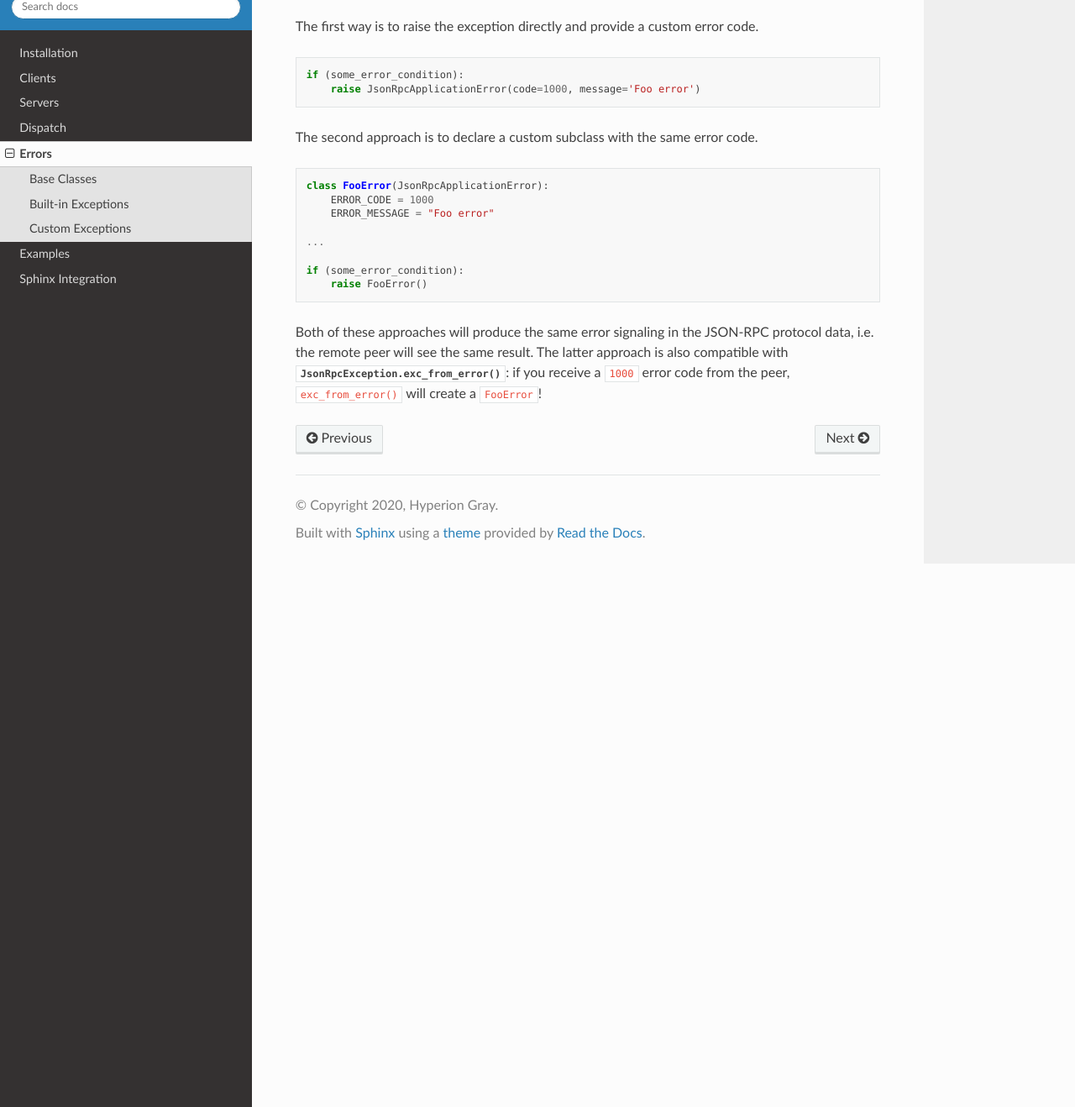
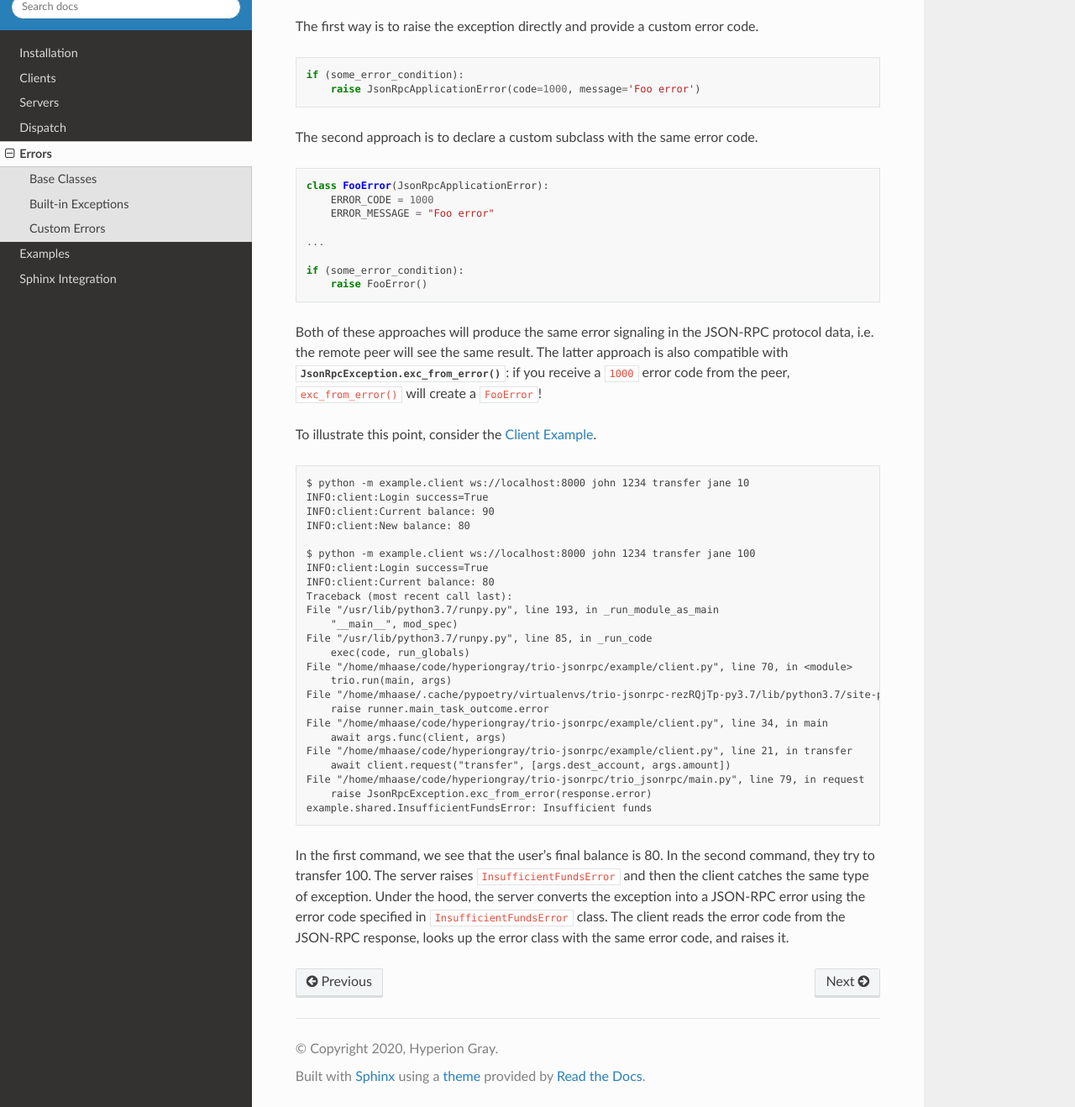
Before and after one commit to HyperionGray/trio-jsonrpc, a Sphinx documentation site: the page built from docs/errors.rst, in a window 1280 px wide and 1400 px high, scrolled down 1464 px, cut to the strip 82-1400 px from the top of the window. Shown: the whole strip at 84% size. Built offline with Sphinx 7.4.7 and the Read the Docs theme 2.0.0, drawn with Linux system fonts in a browser that asks for light colours; some of the changed text lies outside the part shown.

Commit message:
More progress on Sphinx extension [WIP]
Added support for documenting errors and fixed some bugs with the
index. Also fleshed out the example client/server a bit more.

```diff
--- a/docs/errors.rst
+++ b/docs/errors.rst
@@ -51,8 +51,10 @@ The top-most class ``JsonRpcException`` was discussed in the previous section. I
 two direct subclasses. ``JsonRpcReservedError`` covers all of the error codes defined in
 or reserved by the JSON-RPC 2.0 specification.
 
-Custom Exceptions
------------------
+.. _custom-errors:
+
+Custom Errors
+-------------
 
 The JSON-RPC specification allows implementers to specify their own JSON-RPC error codes
 as long as they do not rely in the range of values reserved by the specification. This
@@ -85,3 +87,39 @@ Both of these approaches will produce the same error signaling in the JSON-RPC p
 data, i.e. the remote peer will see the same result. The latter approach is also
 compatible with :func:`JsonRpcException.exc_from_error`: if you receive a ``1000`` error
 code from the peer, ``exc_from_error()`` will create a ``FooError``!
+
+To illustrate this point, consider the :ref:`client-example`.
+
+::
+
+    $ python -m example.client ws://localhost:8000 john 1234 transfer jane 10
+    INFO:client:Login success=True
+    INFO:client:Current balance: 90
+    INFO:client:New balance: 80
+
+    $ python -m example.client ws://localhost:8000 john 1234 transfer jane 100
+    INFO:client:Login success=True
+    INFO:client:Current balance: 80
+    Traceback (most recent call last):
+    File "/usr/lib/python3.7/runpy.py", line 193, in _run_module_as_main
+        "__main__", mod_spec)
+    File "/usr/lib/python3.7/runpy.py", line 85, in _run_code
+        exec(code, run_globals)
+    File "/home/mhaase/code/hyperiongray/trio-jsonrpc/example/client.py", line 70, in <module>
+        trio.run(main, args)
+    File "/home/mhaase/.cache/pypoetry/virtualenvs/trio-jsonrpc-rezRQjTp-py3.7/lib/python3.7/site-packages/trio/_core/_run.py", line 1804, in run
+        raise runner.main_task_outcome.error
+    File "/home/mhaase/code/hyperiongray/trio-jsonrpc/example/client.py", line 34, in main
+        await args.func(client, args)
+    File "/home/mhaase/code/hyperiongray/trio-jsonrpc/example/client.py", line 21, in transfer
+        await client.request("transfer", [args.dest_account, args.amount])
+    File "/home/mhaase/code/hyperiongray/trio-jsonrpc/trio_jsonrpc/main.py", line 79, in request
+        raise JsonRpcException.exc_from_error(response.error)
+    example.shared.InsufficientFundsError: Insufficient funds
+
+In the first command, we see that the user's final balance is 80. In the second command,
+they try to transfer 100. The server raises ``InsufficientFundsError`` and then the
+client catches the same type of exception. Under the hood, the server converts the
+exception into a JSON-RPC error using the error code specified in
+``InsufficientFundsError`` class. The client reads the error code from the JSON-RPC
+response, looks up the error class with the same error code, and raises it.
--- a/docs/examples.rst
+++ b/docs/examples.rst
@@ -20,6 +20,8 @@ run:
 
 This starts the server on localhost port 8080.
 
+.. _client-example:
+
 Client Example
 --------------
 
```
Also changed, not shown: docs/sphinx.rst (+81 -4 lines), 4 other files.
